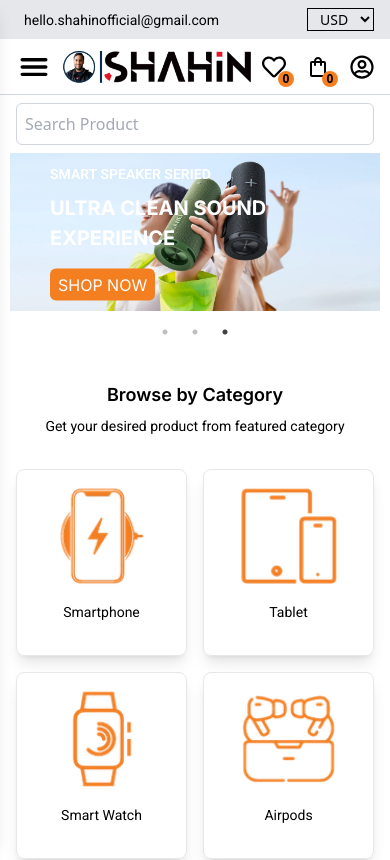
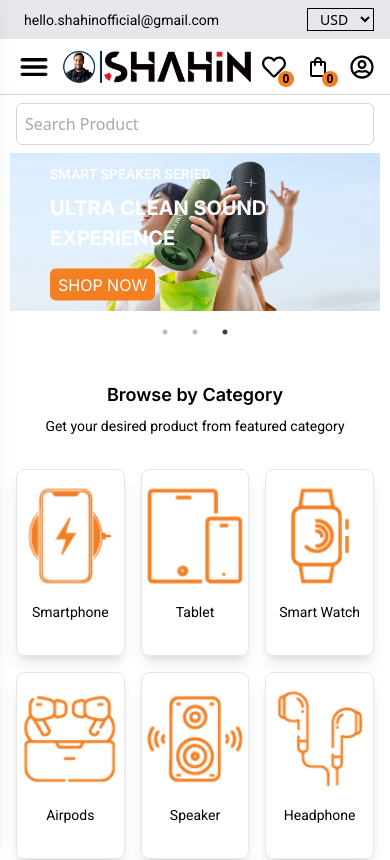
Before and after one commit to MdShahinDev/gadgetshop, a React (Vite) app: page / in a window 390 px wide. Shown: the top 860 px of the page. Built offline with nearby package versions, Linux system fonts and the light colour scheme.

Commit message:
Category increase

```diff
--- a/src/Components/HomeCategory.jsx
+++ b/src/Components/HomeCategory.jsx
@@ -8,7 +8,7 @@ import cat6 from '../assets/category/cat-6.webp';
 const HomeCategory = () => {
   return (
     <div className='container mx-auto responsive-padding my-6 py-2'>
-      <div className='grid gap-4 grid-cols-2 sm:grid-cols-2 md:grid-cols-3 lg:grid-cols-6'>
+      <div className='grid gap-4 grid-cols-3 sm:grid-cols-3 md:grid-cols-4 lg:grid-cols-6'>
         <div className='single-cat flex flex-col justify-center items-center py-4 shadow-lg rounded-lg border border-gray-200 cursor-pointer'>
           <img src={cat6} alt='' className='w-[100px] h-auto rounded-lg ' />
           <p className='text-center my-4'>Smartphone</p>
```
